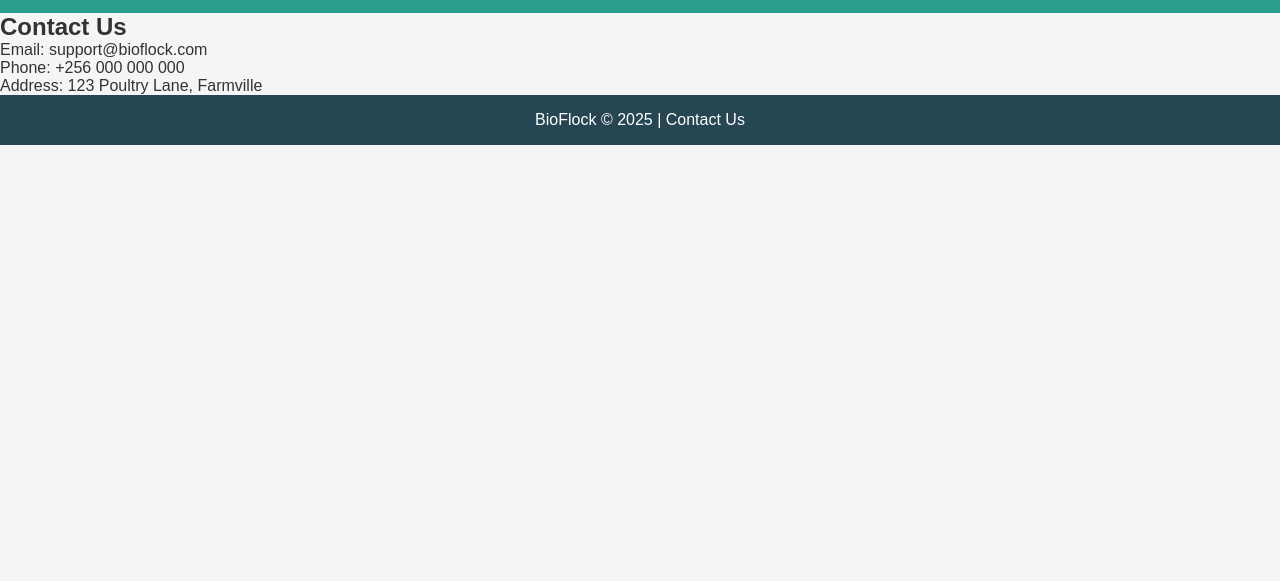
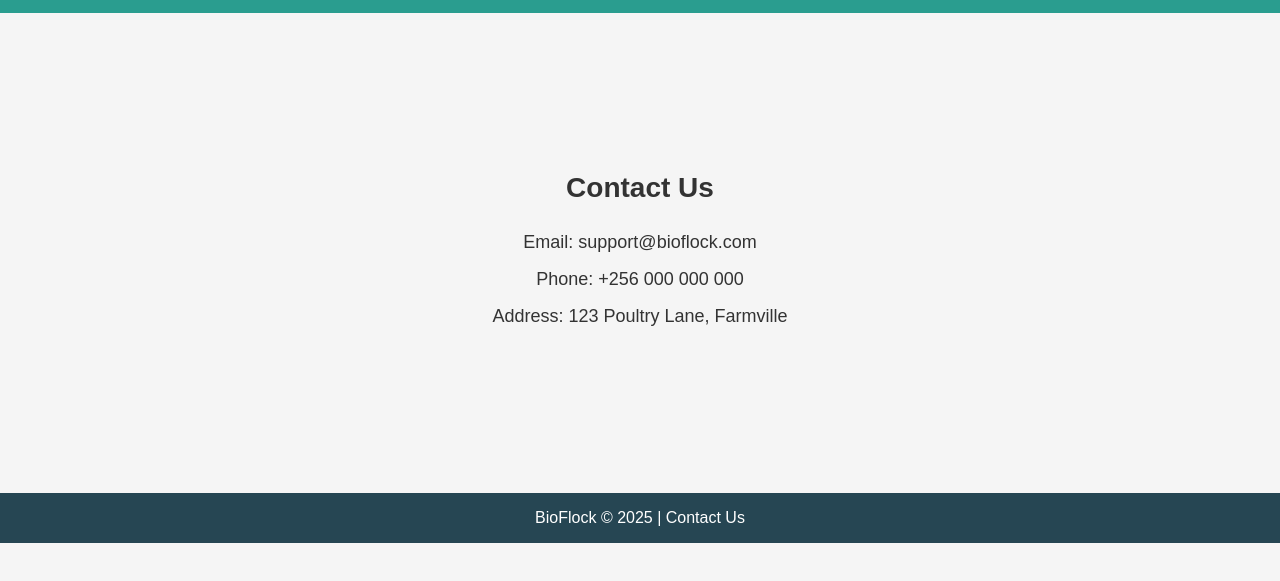
Before and after one commit to archanaarch123/Poultry, a plain HTML site: page contact.html in a window 1280 px wide. Shown: the part 47-628 px from the top of the page. Drawn offline with Linux system fonts and the light colour scheme.

Commit message:
Update contact.html

```diff
--- a/contact.html
+++ b/contact.html
@@ -4,6 +4,35 @@
     <meta charset="UTF-8">
     <title>BioFlock - Contact</title>
     <link rel="stylesheet" href="styles/styles.css">
+    <style>
+        /* Center align all content */
+        .contact-section {
+            display: flex;
+            flex-direction: column;
+            align-items: center;
+            justify-content: center;
+            text-align: center;
+            height: 60vh;
+        }
+
+        .contact-section h2 {
+            margin-bottom: 20px;
+            font-size: 28px;
+        }
+
+        .contact-section p {
+            font-size: 18px;
+            margin: 8px 0;
+        }
+
+        /* Responsive Design */
+        @media (max-width: 768px) {
+            .contact-section {
+                padding: 20px;
+                height: auto;
+            }
+        }
+    </style>
 </head>
 <body>
 
@@ -17,6 +46,7 @@
         </nav>
     </header>
 
+    <!-- Contact Section -->
     <section class="contact-section">
         <h2>Contact Us</h2>
         <p>Email: support@bioflock.com</p>
```
